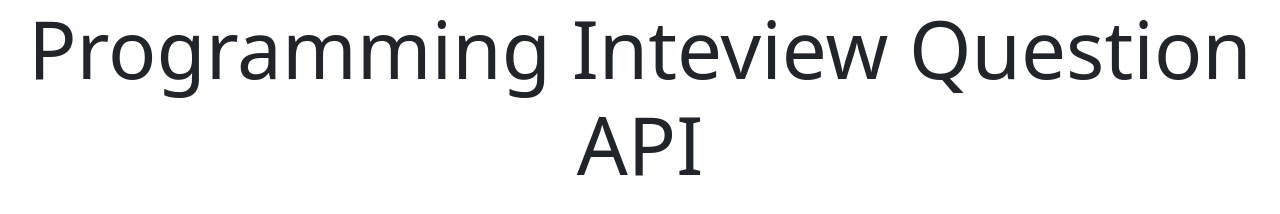
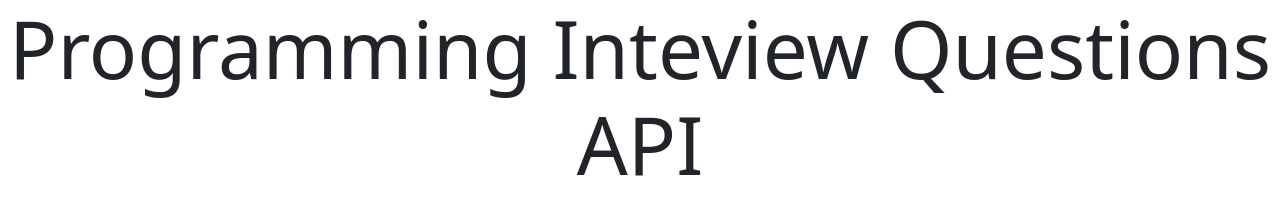
Before and after one commit to perezroyjr/interview-questions, a website: page index.html in a window 1280 px wide. Drawn offline with nearby package versions, Linux system fonts and the light colour scheme.

```diff
--- a/index.html
+++ b/index.html
@@ -10,7 +10,7 @@
 	</head>
 	<body>
 		<div>
-			<h1 class="h1 display-1 text-center flex-column align-middle">Programming Inteview Question API</h1>
+			<h1 class="h1 display-1 text-center flex-column align-middle">Programming Inteview Questions API</h1>
 		</div>
 	</body>
 </html>
```
